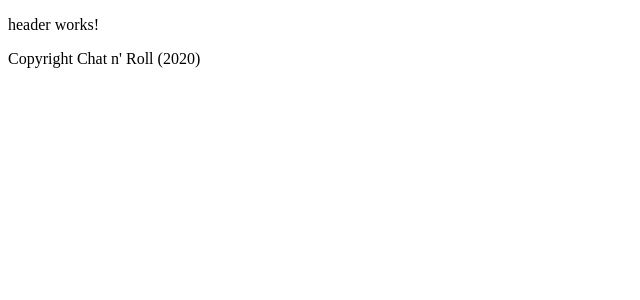
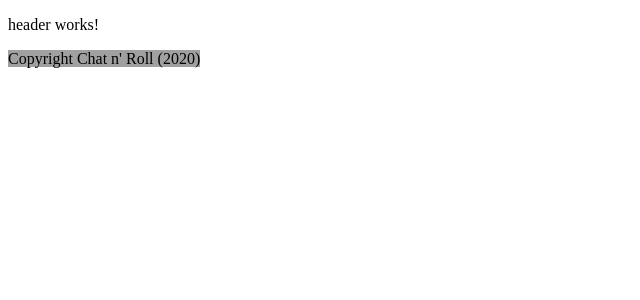
Before and after one commit to ost-swl1-hs20-team-3/EasyChat, an Angular app in the folder src/easy-chat-frontend/: page / in a window 1280 px wide. Shown: the top 300 px of the page, without its empty margins (0-640 px from the left). Built offline with nearby package versions, Linux system fonts and the light colour scheme.

Commit message:
feat: add footer styling

```diff
--- a/src/easy-chat-frontend/src/app/app.component.html
+++ b/src/easy-chat-frontend/src/app/app.component.html
@@ -1,2 +1,2 @@
 <ec-header></ec-header>
-<ec-footer></ec-footer>
+<ec-footer class="mt-auto"></ec-footer>
--- a/src/easy-chat-frontend/src/app/components/footer/footer.component.css
+++ b/src/easy-chat-frontend/src/app/components/footer/footer.component.css
@@ -0,0 +1,4 @@
+:host {
+  background-color: #A0A0A0;
+  height: 50px;
+}
--- a/src/easy-chat-frontend/src/app/components/header/header.component.css
+++ b/src/easy-chat-frontend/src/app/components/header/header.component.css
@@ -0,0 +1,4 @@
+:host {
+  background-color: #A0A0A0;
+  height: 50px;
+}
--- a/src/easy-chat-frontend/src/index.html
+++ b/src/easy-chat-frontend/src/index.html
@@ -1,5 +1,5 @@
 <!doctype html>
-<html lang="en">
+<html lang="de" class="h-100">
 
 <head>
   <meta charset="utf-8">
@@ -10,8 +10,8 @@
   <link rel="icon" type="image/x-icon" href="favicon.ico">
 </head>
 
-<body>
-  <ec-root></ec-root>
+<body class="container h-100">
+  <ec-root class="d-flex flex-column h-100"></ec-root>
 </body>
 
 </html>
```
